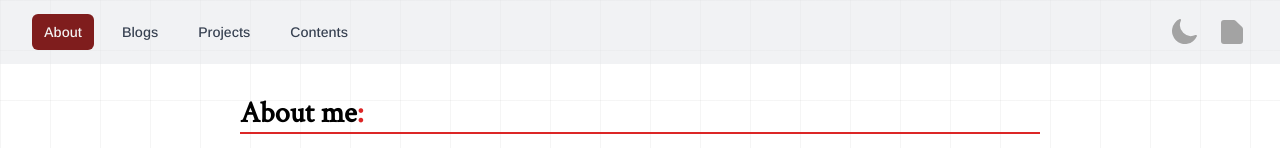
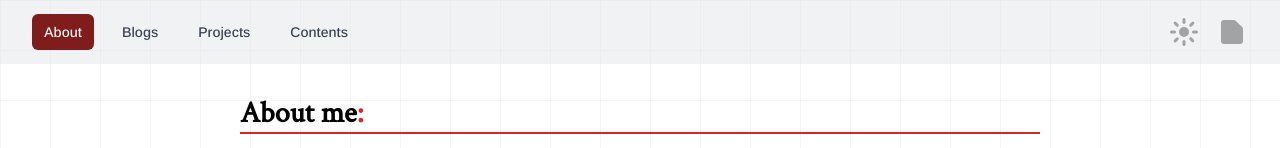
Before and after one commit to zlrkw11/zl-v2, a Next.js app: page / in a window 1280 px wide. Shown: the top 148 px of the page. Built offline with nearby package versions, Linux system fonts and the light colour scheme.

Commit message:
fix: icons swap position for theme toggle

```diff
--- a/app/components/ThemeToggle.tsx
+++ b/app/components/ThemeToggle.tsx
@@ -22,9 +22,9 @@ export default function ThemeToggle() {
   return (
     <button onClick={toggleTheme}>
       {isDark ? (
-        <SunIcon className="size-8 text-neutral-300" />
+        <MoonIcon className="size-8 text-neutral-300" />
       ) : (
-        <MoonIcon className="size-8 text-neutral-400" />
+        <SunIcon className="size-8 text-neutral-400" />
       )}
     </button>
   );
```
